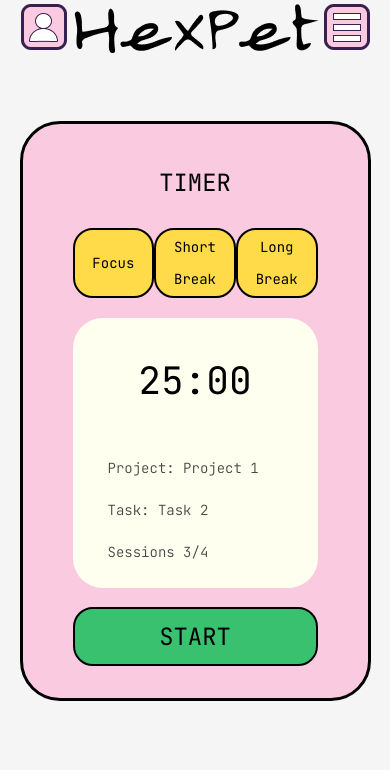
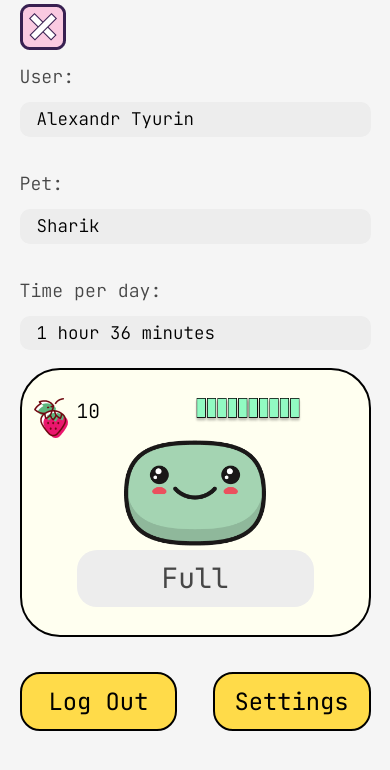
Before and after one commit to fedorova-ekaterina/hexpet, a website: page index.html in a window 390 px wide. Drawn offline with nearby package versions, Linux system fonts and the light colour scheme.

Commit message:
add changes

```diff
--- a/css/account.css
+++ b/css/account.css
@@ -18,3 +18,7 @@
     justify-content: space-between;
     flex-wrap: wrap;
 }
+
+.account__close-btn {
+    display: none;
+}
--- a/css/btn.css
+++ b/css/btn.css
@@ -19,3 +19,13 @@
     color: var(--grey-1);
     border: none;
 }
+
+.btn_close {
+    display: none;
+    border: none;
+    border-radius: 0;
+    background-color: none;
+    background-image: url('../images/log-out.png');
+    width: 46px;
+    height: 46px;
+}
--- a/css/main.css
+++ b/css/main.css
@@ -38,26 +38,66 @@
     }
 }
 
-@media (max-width: 767px) {
+@media (max-width: 1820px) {
+    .projects__title {
+        background-position: 1vw 0;
+    }
+
+    .tasks__title {
+        background-position: 2vw 0;
+    }
+}
+
+@media (max-width: 1600px) {
+    html {
+        font-size: 22px;
+    }
+}
+
+@media (max-width: 1200px) {
+    .projects__title {
+        background-position: 0 0;
+    }
+}
+
+@media (max-width: 1100px) {
+   html {
+        font-size: 17px;
+   }
+}
+
+@media (max-width: 950px) {
+    .projects__title {
+        padding-left: 15%;
+        background-position: 1vw 0;
+    }
+
+    .page-main__task-manager {
+        flex-shrink: 0;
+    }
+ }
+
+ @media (max-width: 767px) {
     html {
         font-size: 14px;
     }
 
    .account {
         width: 90vw;
-        display: none;
+        /*display: none;*/
     }
 
     .page-main__timer {
         width: 90vw;
         padding-top: 0;
+        display: none;
     }
 
     .timer__container {
         gap: 5vw;
     }
 
-    .cont {
+    .timer-page__btn-block {
         display: flex;
         justify-content: space-around;
         align-items: middle;
@@ -79,4 +119,25 @@
     .timer-page__button {
         display: block;
     }
+
+    .btn_close {
+        display: block;
+    }
+
+    .projects__title {
+        padding-left: 0;
+        background-position: 11% 0;
+    }
 }
+
+@media (max-width: 500px) {
+    .pet__avatar {
+        width: 60%;
+        height: 60%;
+    }
+
+    .pet__health {
+        background-size: 65%;
+        background-position: 80% 0;
+    }
+}
--- a/css/pet.css
+++ b/css/pet.css
@@ -14,6 +14,19 @@
 .pet__food {
     font-size: 1.4rem;
     font-weight: 300;
+    position: relative;
+}
+
+.pet__food::before {
+    content: "";
+    position: absolute;
+    top: 0;
+    right: 80%;
+    display: block;
+    width: 50px;
+    height: 53px;
+    background-image: url("../images/berry.png");
+    background-repeat: no-repeat;
 }
 
 .pet__feed-button {
@@ -27,3 +40,15 @@
     display: flex;
     justify-content: center;
 }
+
+.cont {
+    display: flex;
+    justify-content: space-between;
+}
+
+.pet__health {
+    background-image: url('../images/progress-icon.png');
+    background-repeat: no-repeat;
+    width: 166px;
+    height: 38px;
+}
--- a/css/task-manager.css
+++ b/css/task-manager.css
@@ -2,3 +2,8 @@
     min-width: 25vw;
     flex: 1 1 25vw;
 }
+
+.task-manager__btn-block {
+    display: flex;
+    justify-content: flex-end;
+}
--- a/css/tasks.css
+++ b/css/tasks.css
@@ -12,7 +12,7 @@
 }
 
 .tasks__title {
-    margin-bottom: 57px;
+    margin-bottom: 2vw;
     background-image: url('../images/tasks-icon.png');
     background-repeat: no-repeat;
     background-position: 30% 0;
--- a/css/timer-page.css
+++ b/css/timer-page.css
@@ -7,6 +7,10 @@
     display: flex;
     justify-content: center;
     margin-bottom: 10%;
+}
+
+.timer-page__button {
+    display: none;
 }
 
 .timer-page__button {
--- a/css/user.css
+++ b/css/user.css
@@ -2,7 +2,7 @@
     display: flex;
     flex-direction: column;
     gap: 20px;
-    margin-bottom: 11%;
+    margin-bottom: 5%;
 }
 
 .user__caption {
--- a/index.html
+++ b/index.html
@@ -16,6 +16,7 @@
                 <section class="account page-main__account">
                     <div class="account__container">
                         <h2 class="visually-hidden">Account</h2>
+                        <button type="button" class="btn btn_close account__close-btn"></button>
                         <section class="user">
                             <div class="user__container">
                                 <h3 class="visually-hidden">About user</h3>
@@ -36,8 +37,10 @@
                         <section class="pet account__pet">
                             <div class="pet__container">
                                 <h3 class="visually-hidden">About pet</h3>
-                                <span class="pet__food">10</span>
-                                <!--<span class="pet__health"></span>-->
+                                <div class="cont">
+                                    <span class="pet__food">10</span>
+                                    <span class="pet__health"></span>
+                                </div>
                                 <div class="pet__img-block">
                                     <img src="images/pet.png" alt="pet's avatar" width="261" height="193"
                                         class="pet__avatar">
@@ -53,13 +56,13 @@
                 </section>
                 <div class="timer-page page-main__timer">
                     <div class="timer-page__container">
-                        <div class="cont">
-                            <button class="timer-page__button timer-page__button_profile"></button>
+                        <div class="timer-page__btn-block">
+                            <button type="button" class="timer-page__button timer-page__button_profile"></button>
                             <div class="logo timer-page__logo">
                                 <img src="images/logo.png" alt="logo of Hexpet" class="logo__image">
                                 <img src="images/logo-text.png" alt="logo of Hexpet" class="logo__text">
                             </div>
-                            <button class="timer-page__button timer-page__button_menu"></button>
+                            <button type="button" class="timer-page__button timer-page__button_menu"></button>
                         </div>
                         <section class="timer">
                             <div class="timer__container">
@@ -90,6 +93,9 @@
                 <section class="task-manager page-main__task-manager">
                     <div class="task-manager__container">
                         <h2 class="visually-hidden">Task manager</h2>
+                        <div class="task-manager__btn-block">
+                            <button type="button" class="btn btn_close task-manager__close-btn"></button>
+                        </div>
                         <section class="projects">
                             <div class="projects__container">
                                 <h3 class="projects__title">Projects</h3>
```
Also changed, not shown: css/page-main.css (line endings or trailing spaces).
